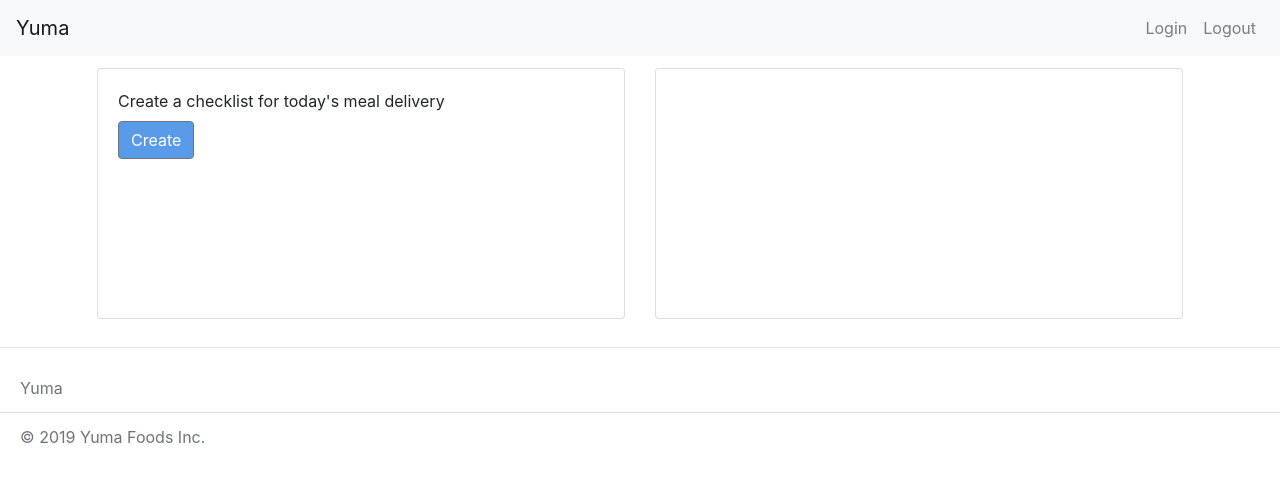
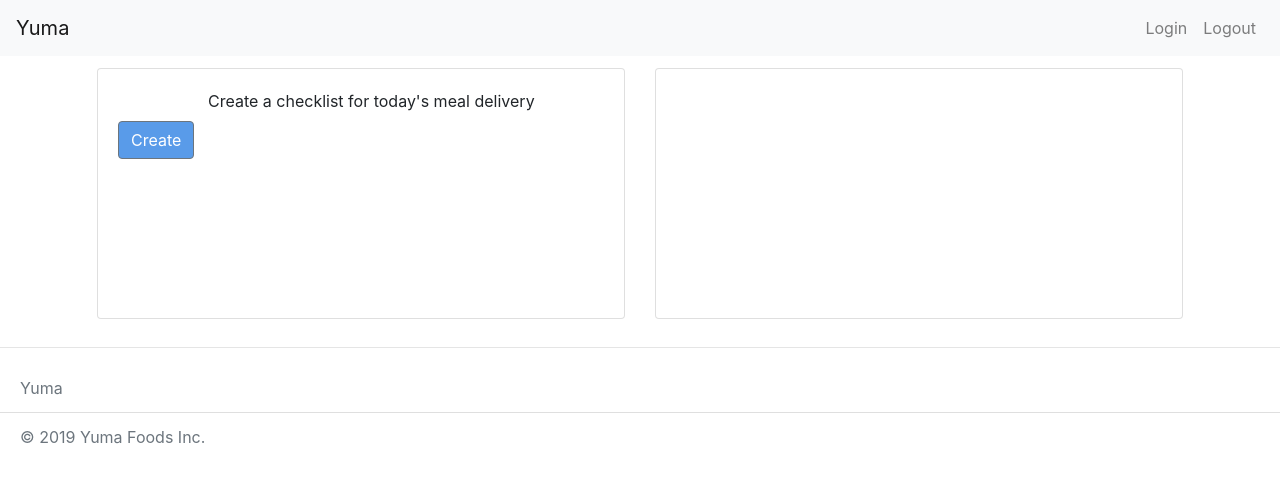
Before and after one commit to faisalhabibgit/Yuma, a React (Create React App) app in the folder frontend/: page /Delivery in a window 1280 px wide. Shown: the top 482 px of the page. Built offline with nearby package versions, Linux system fonts and the light colour scheme.

Commit message:
the icone photo og delivery is changed #187

```diff
--- a/frontend/src/component/Delivery.js
+++ b/frontend/src/component/Delivery.js
@@ -27,7 +27,7 @@ render() {
         <CardDeck style={{padding:'12px', height:'275px'}}>
           <Card>
             <CardBody>
-                <label> Create a checklist for today's  meal delivery</label>
+                <label style={{ marginLeft: 90 }}> Create a checklist for today's  meal delivery</label>
             <div>
              <Button onClick style={{ background: '#599BE9' }}>Create</Button>
             </div>
--- a/frontend/src/component/Home.js
+++ b/frontend/src/component/Home.js
@@ -5,7 +5,7 @@ import history from './images/history.png';
 import dashboard from './images/dashboard.png';
 import search from './images/search.png';
 import add from './images/add.png';
-import delivery from './images/delivery.jpg'
+import delivery from './images/delivery.png'
 import {
     CardDeck,
     Card,  CardText, CardBody,
```
Also changed, not shown: frontend/src/component/images/delivery.jpg (deleted), frontend/src/component/images/delivery.png (added).
